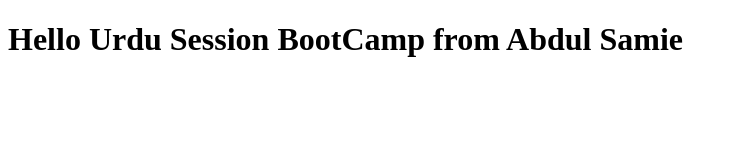
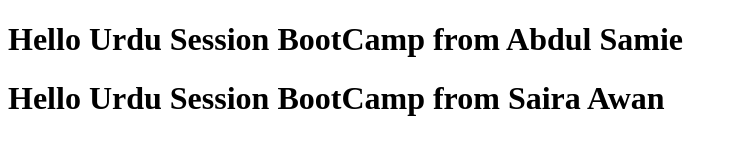
Before and after one commit to abdulsamie818/bootcamp2020urdu, a plain HTML site: page index.html in a window 1280 px wide. Shown: the whole page, without its empty margins (0-738 px from the left). Drawn offline with Linux system fonts and the light colour scheme.

Commit message:
Updated Index.html

```diff
--- a/index.html
+++ b/index.html
@@ -8,6 +8,7 @@
 <body>
 
     <h1>Hello Urdu Session BootCamp from Abdul Samie</h1>
+    <h1>Hello Urdu Session BootCamp from Saira Awan</h1>
 
 </body>
 </html>
```
